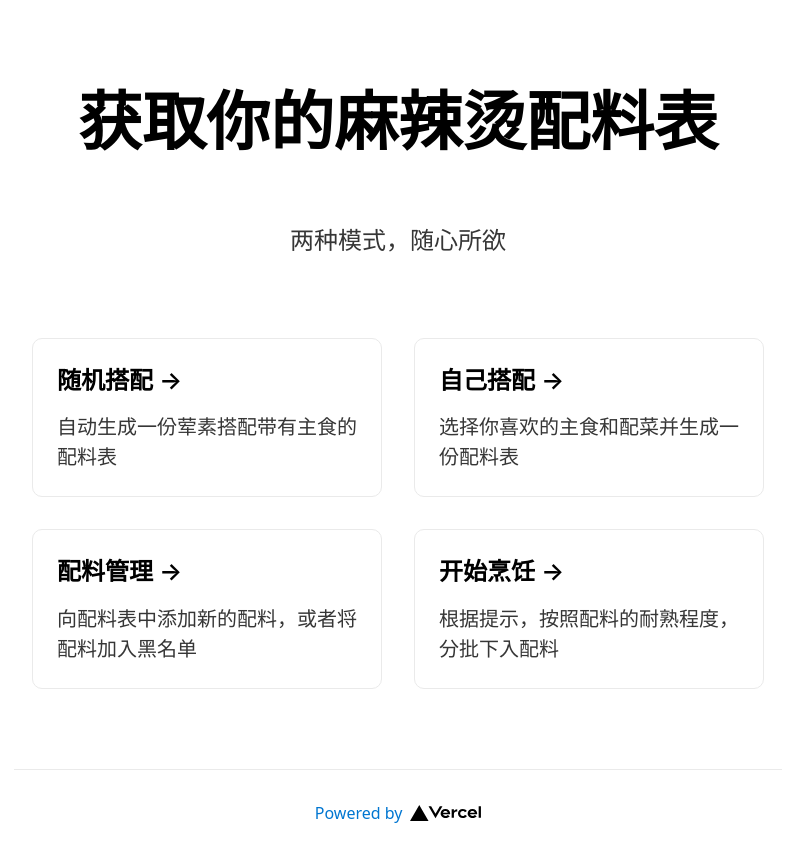
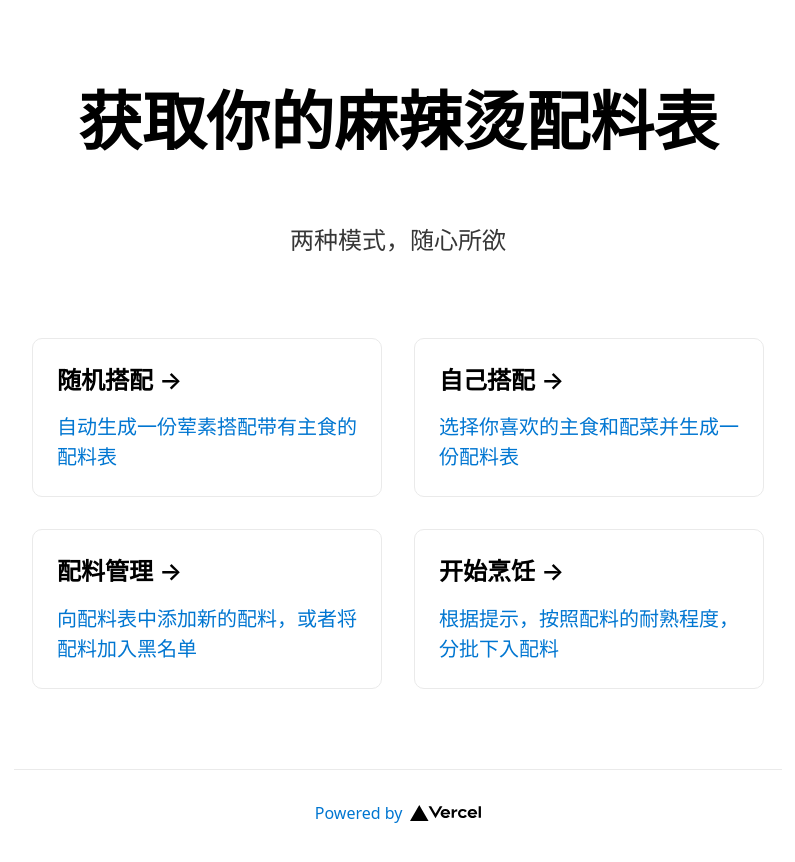
Before and after one commit to zcyc/spicy-hot-pot, a Next.js app: page / in a window 1280 px wide. Shown: the top 862 px of the page, without its empty margins (242-1037 px from the left). Built offline with nearby package versions, Linux system fonts and the light colour scheme.

Commit message:
修复 .card a hover 下划线; <a> -> <Link>;

```diff
--- a/pages/index.tsx
+++ b/pages/index.tsx
@@ -1,9 +1,10 @@
 import type { NextPage } from 'next'
 import Head from 'next/head'
+import Link from 'next/link'
 import styles from '../styles/Home.module.css'
 
 const Home: NextPage = () => {
-    return (<div className={ styles.container }>
+    return <div className={ styles.container }>
         <Head>
             <title>你好，麻辣烫</title>
             <link rel="icon" href="/favicon.ico"/>
@@ -20,34 +21,38 @@ const Home: NextPage = () => {
             </p>
 
             <div className={ styles.grid }>
-                <a href="/random" className={ styles.card }>
+                <div className={ styles.card }>
+                    <Link href="/random">
+                        <a>
                             <h2>随机搭配 &rarr;</h2>
                             <p>自动生成一份荤素搭配带有主食的配料表</p>
                         </a>
-
-                <a href="/choose" className={ styles.card }>
+                    </Link>
+                </div>
+                <div className={ styles.card }>
+                    <Link href="/choose">
+                        <a>
                             <h2>自己搭配 &rarr;</h2>
                             <p>选择你喜欢的主食和配菜并生成一份配料表</p>
                         </a>
-
-                <a
-                    href="/foods"
-                    className={ styles.card }
-                >
+                    </Link>
+                </div>
+                <div className={ styles.card }>
+                    <Link href="/foods">
+                        <a>
                             <h2>配料管理 &rarr;</h2>
-                    <p>
-                        向配料表中添加新的配料，或者将配料加入黑名单
-                    </p>
+                            <p>向配料表中添加新的配料，或者将配料加入黑名单</p>
                         </a>
-
-                <a
-                    href="/do"
-                    className={ styles.card }
-                >
+                    </Link>
+                </div>
+                <div className={ styles.card }>
+                    <Link href="/do">
+                        <a>
                             <h2>开始烹饪 &rarr;</h2>
                             <p>根据提示，按照配料的耐熟程度，分批下入配料</p>
                         </a>
-
+                    </Link>
+                </div>
             </div>
         </main>
 
@@ -61,7 +66,7 @@ const Home: NextPage = () => {
                 <img src="/vercel.svg" alt="Vercel" className={ styles.logo }/>
             </a>
         </footer>
-    </div>)
+    </div>
 }
 
 export default Home
--- a/styles/Home.module.css
+++ b/styles/Home.module.css
@@ -25,17 +25,6 @@
     justify-content: center;
     align-items: center;
     flex-grow: 1;
-}
-
-.title a {
-    color: #0070f3;
-    text-decoration: none;
-}
-
-.title a:hover,
-.title a:focus,
-.title a:active {
-    text-decoration: underline;
 }
 
 .title {
@@ -81,6 +70,12 @@
     border-color: #0070f3;
 }
 
+.card a:hover,
+.card a:focus,
+.card a:active {
+    text-decoration: none;
+}
+
 .card h2 {
     margin: 0 0 1rem 0;
     font-size: 1.5rem;
```
Lines whose indentation alone changed are shown as unchanged.
